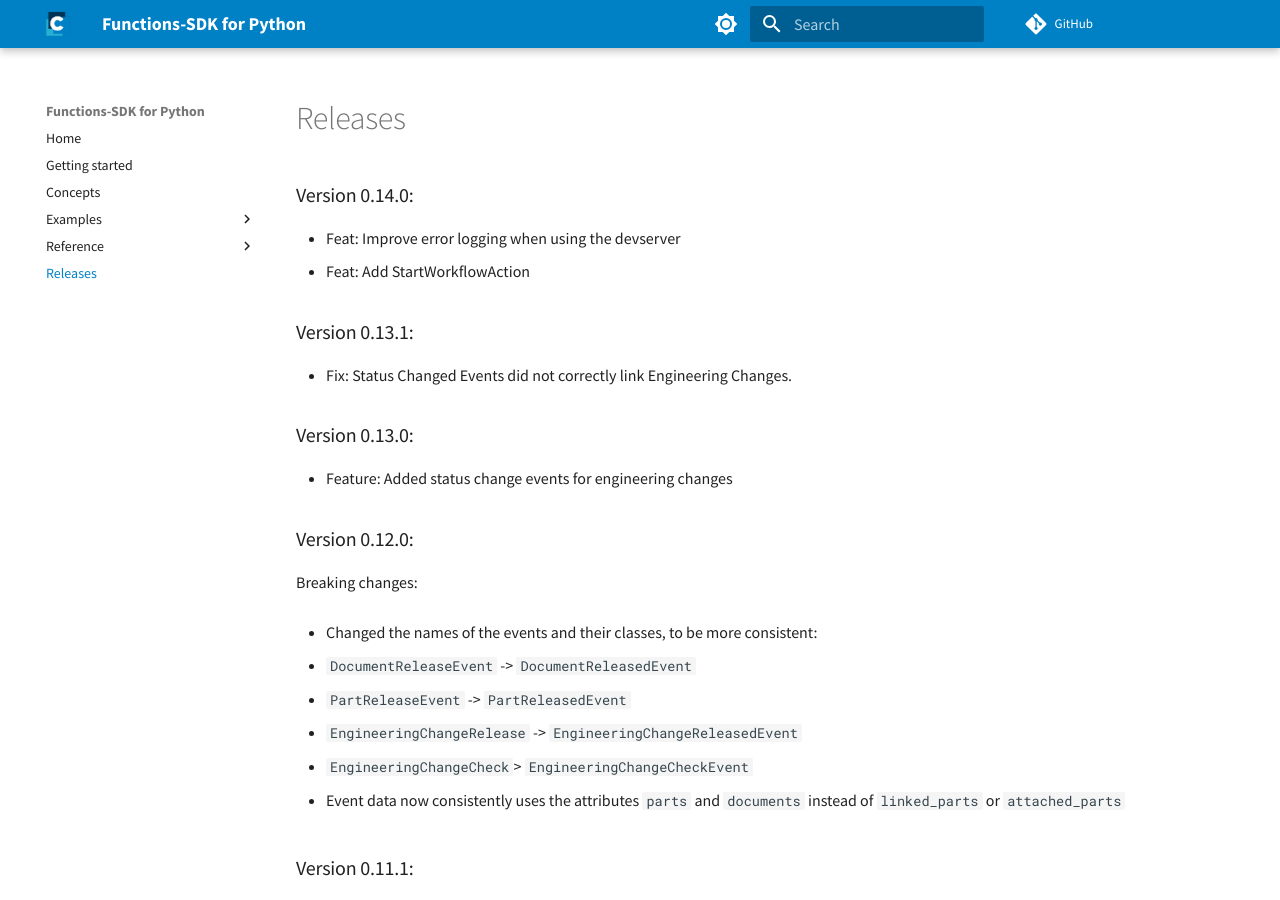
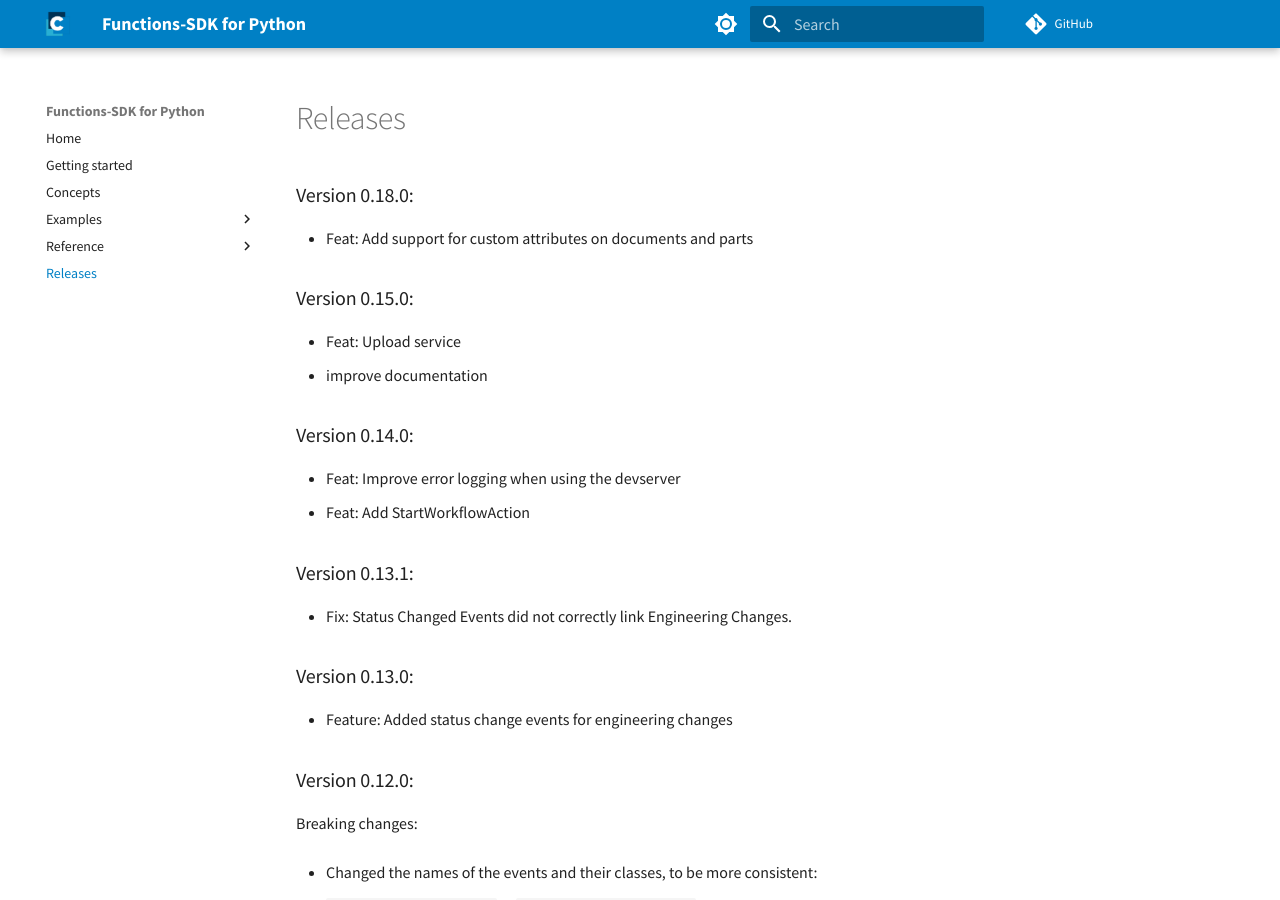
Before and after one commit to cslab/functions-sdk-python, an MkDocs documentation site: the page built from docs/release_notes.md, in a window 1280 px wide and 900 px high. Built offline with MkDocs 1.6.1 and Material for MkDocs 9.7.7, drawn with Linux system fonts in a browser that asks for light colours; comment, search, counter and statistics services are not loaded.

Commit message:
release notes 0.18.0

```diff
--- a/docs/release_notes.md
+++ b/docs/release_notes.md
@@ -2,6 +2,13 @@
 hide:
   - toc
 ---
+
+### Version 0.18.0:
+- Feat: Add support for custom attributes on documents and parts
+
+### Version 0.15.0:
+- Feat: Upload service
+- improve documentation
 
 ### Version 0.14.0:
 - Feat: Improve error logging when using the devserver
```
